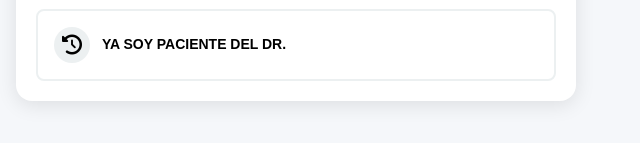
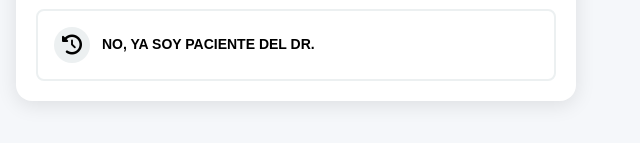
Before and after one commit to estebanroa19erp-wq/Sistema-de-Atencion-Dr.-Rolando-Pantich, a plain HTML site: page index.html in a window 1280 px wide. Shown: the part 505-648 px from the top of the page, 344-984 px from the left. Drawn offline with Linux system fonts and the light colour scheme.

Commit message:
Add files via upload

```diff
--- a/index.html
+++ b/index.html
@@ -142,7 +142,7 @@
                 <button class="btn-option" onclick="responderP1('NO_YA_ATENDIDO', this)">
                     <i class="fas fa-history"></i>
                     <div class="btn-option-content">
-                        <span class="btn-option-title">YA SOY PACIENTE DEL DR.</span>
+                        <span class="btn-option-title">NO, YA SOY PACIENTE DEL DR.</span>
                     </div>
                 </button>
             </div>
```
